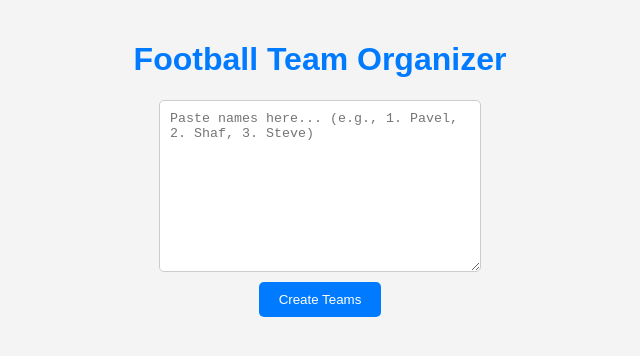
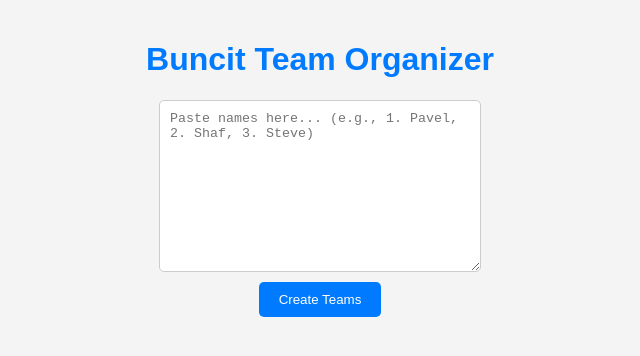
Before and after one commit to pavelluzanov/footballteamnamefix, a plain HTML site: page index.html in a window 1280 px wide. Shown: the whole page, without its empty margins (320-960 px from the left). Drawn offline with Linux system fonts and the light colour scheme.

Commit message:
Update index.html

```diff
--- a/index.html
+++ b/index.html
@@ -3,7 +3,7 @@
 <head>
     <meta charset="UTF-8">
     <meta name="viewport" content="width=device-width, initial-scale=1.0">
-    <title>Football Team Organizer</title>
+    <title>Buncit Team Organizer</title>
     <style>
         body {
             font-family: Arial, sans-serif;
@@ -51,7 +51,7 @@
 </head>
 <body>
 
-    <h1>Football Team Organizer</h1>
+    <h1>Buncit Team Organizer</h1>
     <div id="inputArea">
         <textarea id="namesInput" placeholder="Paste names here... (e.g., 1. Pavel, 2. Shaf, 3. Steve)"></textarea>
         <button id="submitButton">Create Teams</button>
```
